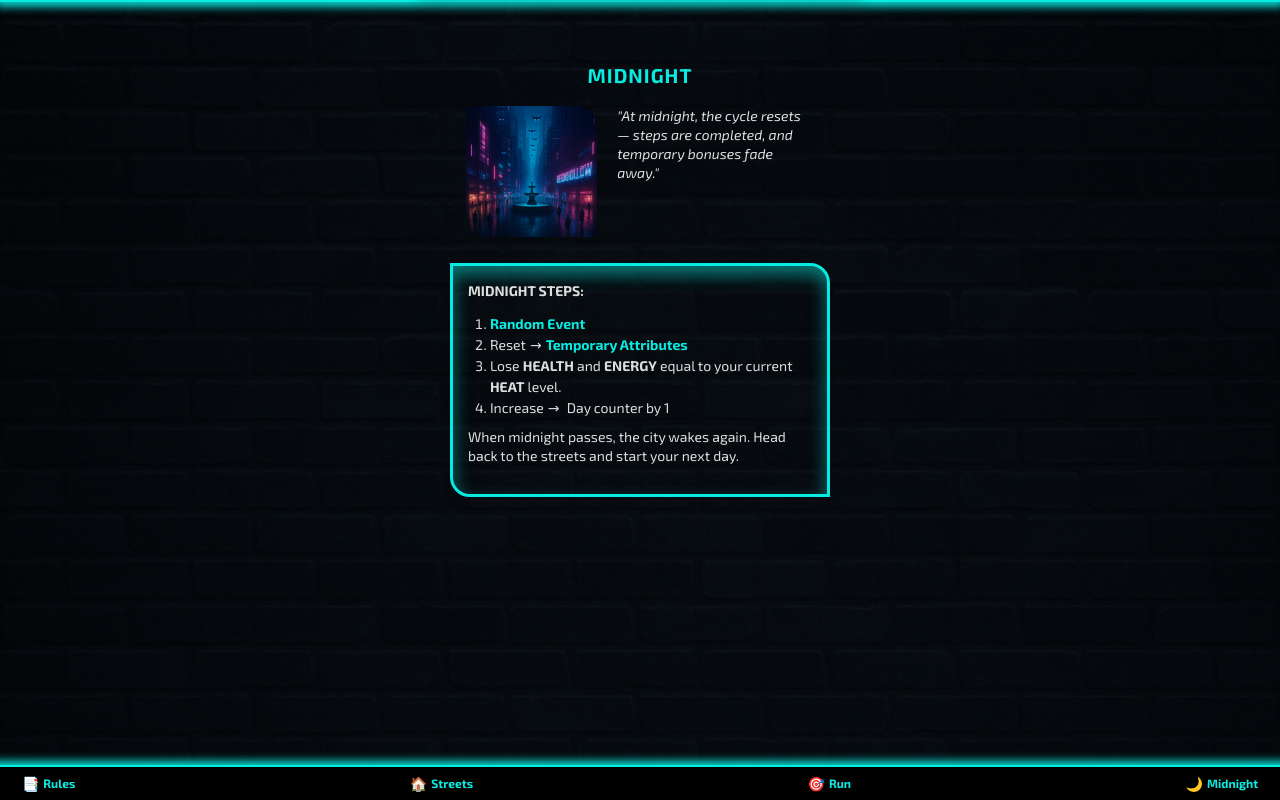
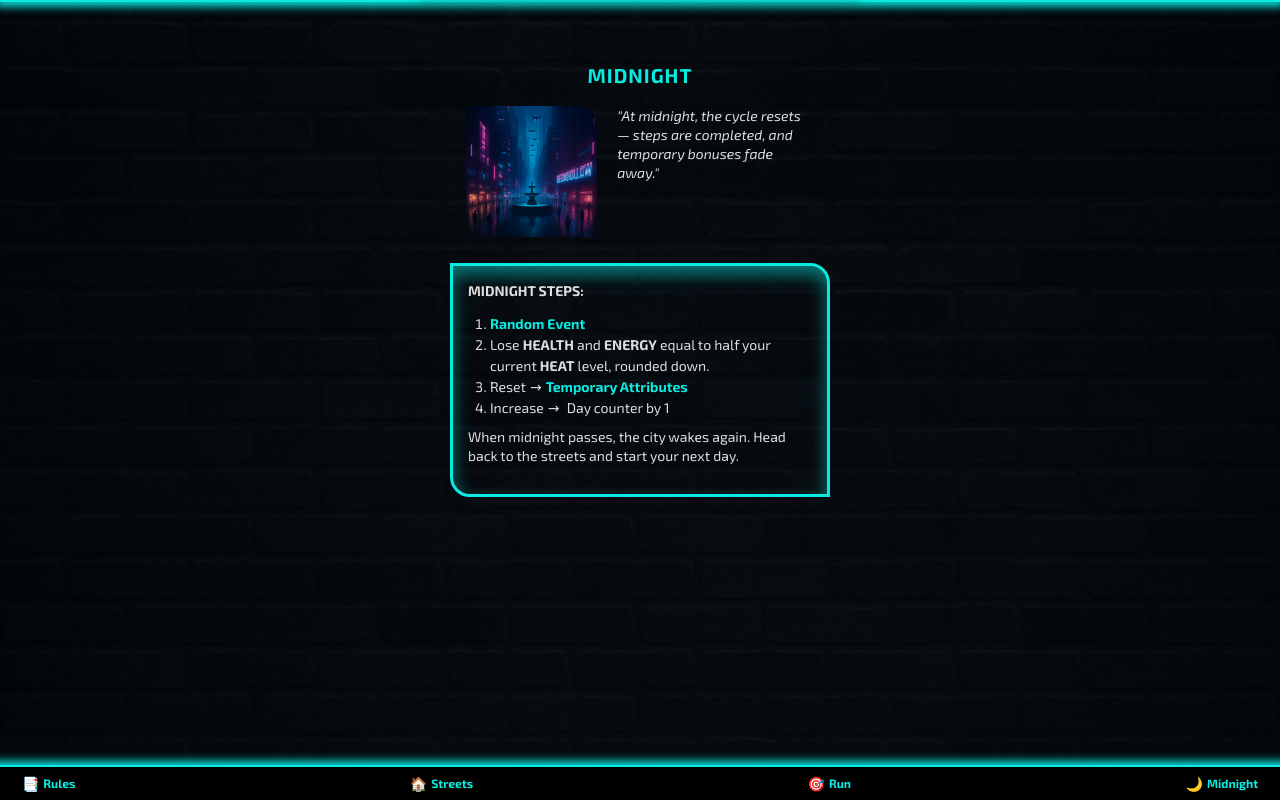
Before and after one commit to BroBuddy/shadowrun-neonhollow, a React (Vite) app: page /midnight in a window 1280 px wide. Built offline with nearby package versions, Linux system fonts and the light colour scheme; no server answers.

Commit message:
updated midnight section

```diff
--- a/src/pages/Midnight.tsx
+++ b/src/pages/Midnight.tsx
@@ -73,6 +73,10 @@ function Midnight() {
                     </li>
 
                     <li>
+                        Lose <strong>Health</strong> and <strong>Energy</strong> equal to half your current <strong>Heat</strong> level, rounded down.
+                    </li>
+
+                    <li>
                         Reset
                         <span className="mx-1">&#8594;</span>
                         <a
@@ -81,10 +85,6 @@ function Midnight() {
                         >
                             Temporary Attributes
                         </a>
-                    </li>
-
-                    <li>
-                        Lose <strong>Health</strong> and <strong>Energy</strong> equal to your current <strong>Heat</strong> level.
                     </li>
 
                     <li>
```
